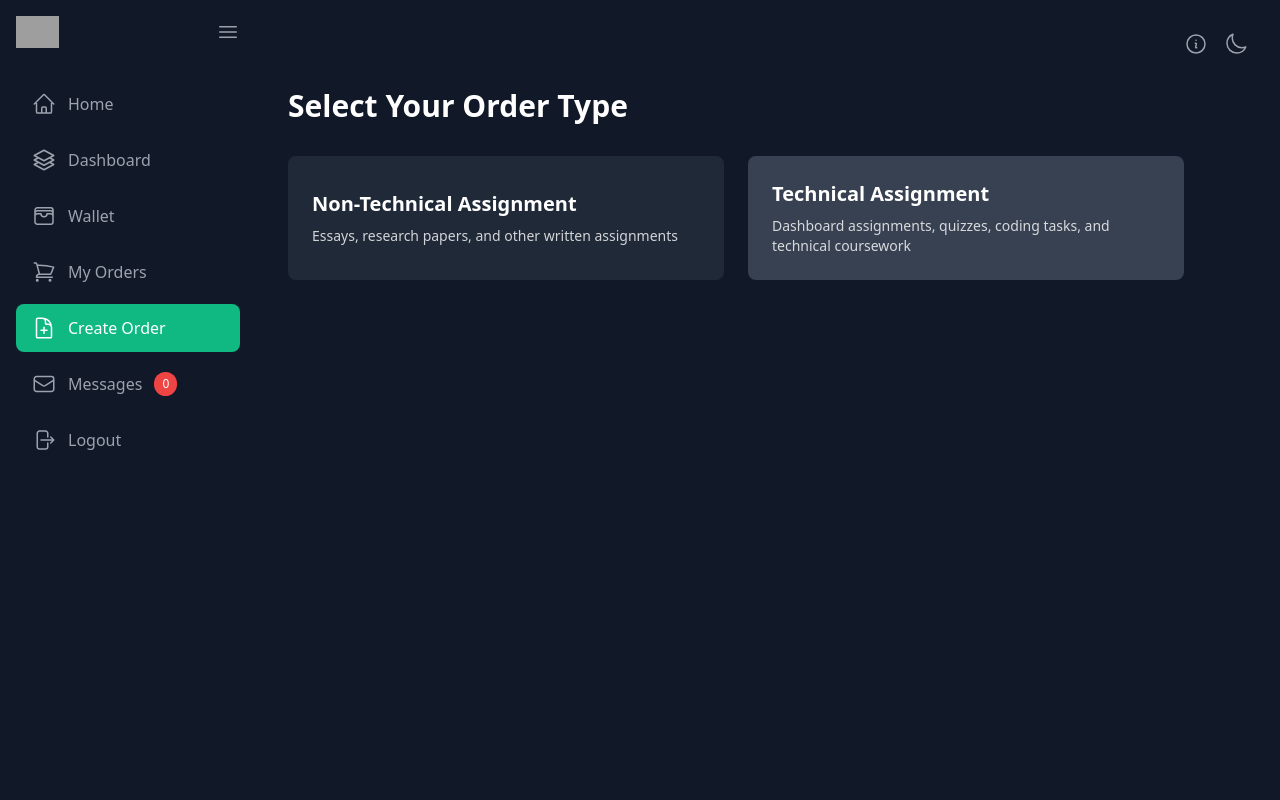
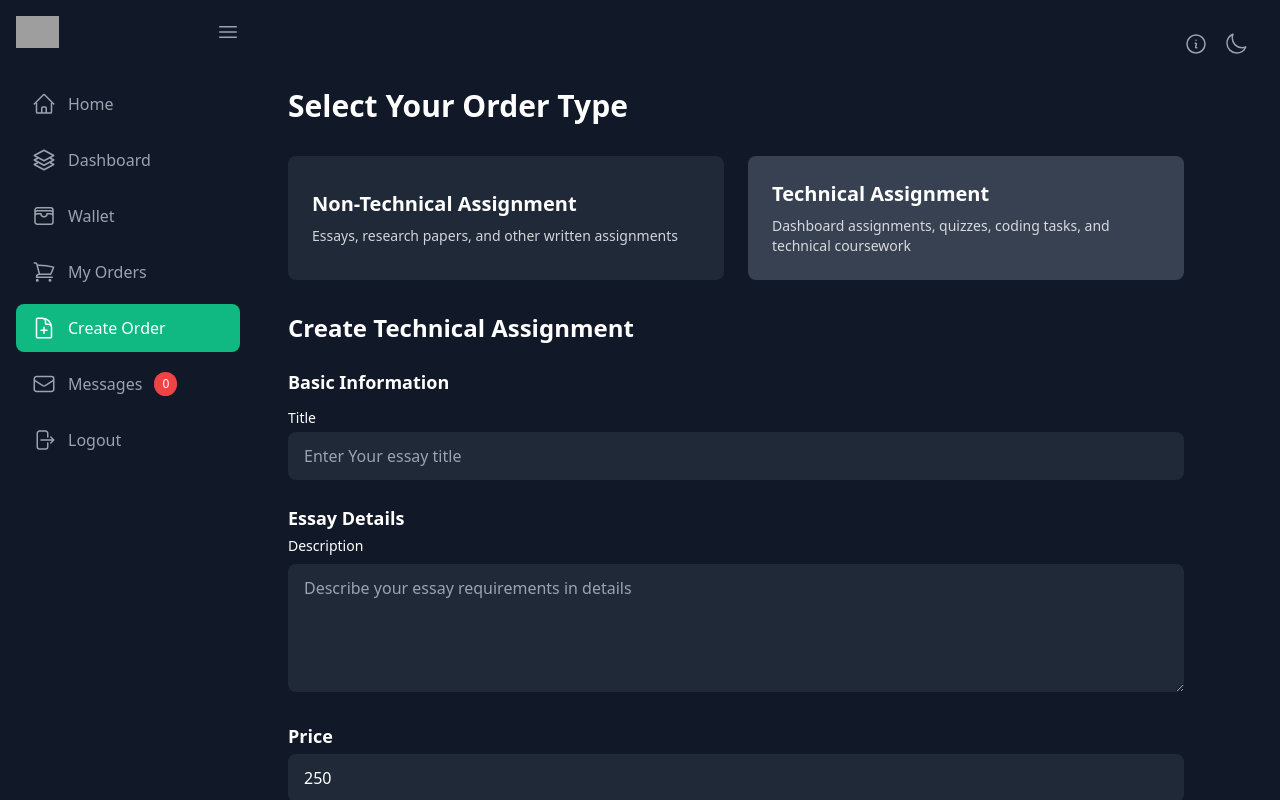
Before and after one commit to codewithAntony/assignment-writers, a React (Vite) app in the folder frontend/: page /dashboard/create-order in a window 1280 px wide. Both pictures are taken after a click on the button 966 px from the left and 218 px from the top of the page. Shown: the top 800 px of the page. Built offline with nearby package versions, Linux system fonts and the light colour scheme; grey boxes are pictures that could not be loaded.

Commit message:
updated the non-technical assignment

```diff
--- a/frontend/src/pages/CreateOrder.jsx
+++ b/frontend/src/pages/CreateOrder.jsx
@@ -8,24 +8,24 @@ function CreateOrder() {
     const [writingLevel, setWritingLevel] = useState('');
     const [selectedCourse, setSelectedCourse] = useState('');
     const [selectedServices, setSelectedServices] = useState('');
-    const [spacing, setSpacing] = useState('')
-    const [file, setFile] = useState(null)
+    const [spacing, setSpacing] = useState('');
+    const [file, setFile] = useState(null);
     const [deadline, setDeadline] = useState(null);
 
     const handleDrop = (event) => {
-        event.preventDefault()
-        const droppedFile = event.dataTransfer.files[0]
-        setFile(droppedFile)
-    }
+        event.preventDefault();
+        const droppedFile = event.dataTransfer.files[0];
+        setFile(droppedFile);
+    };
 
     const handleFileChange = (event) => {
-        const selectedFile = event.target.files[0]
-        setFile(selectedFile)
-    }
+        const selectedFile = event.target.files[0];
+        setFile(selectedFile);
+    };
 
     const preventDefault = (event) => {
-        event.preventDefault()
-    }
+        event.preventDefault();
+    };
 
     const handleCreateOrder = () => {
         navigate('/dashboard/create-order');
@@ -129,12 +129,11 @@ function CreateOrder() {
     return (
         <div className="max-w-4xl">
             <h1 className="text-3xl font-bold mb-8">Select Your Order Type</h1>
-
             <div className="grid grid-cols-1 md:grid-cols-2 gap-6 mb-8">
                 <button
                     className={`p-6 rounded-lg text-left ${
                         orderType === 'non-technical'
-                            ? 'bg-orange-500'
+                            ? 'bg-gray-700'
                             : 'bg-gray-800'
                     }`}
                     onClick={() => setOrderType('non-technical')}
@@ -164,7 +163,6 @@ function CreateOrder() {
                     </p>
                 </button>
             </div>
-
             {orderType === 'non-technical' && (
                 <div>
                     <h2 className="text-2xl font-bold mb-6">
@@ -295,9 +293,7 @@ function CreateOrder() {
                                                     ? 'bg-blue-500 text-white'
                                                     : 'bg-gray-800 hover:bg-gray-700'
                                             }`}
-                                            onClick={() =>
-                                                setSpacing(level)
-                                            }
+                                            onClick={() => setSpacing(level)}
                                         >
                                             {level}
                                         </button>
@@ -345,7 +341,9 @@ function CreateOrder() {
                             <label className="block text-lg font-semibold mb-4">
                                 Essay Details
                             </label>
-                            <p className="text-white text-sm mb-2">Description</p>
+                            <p className="text-white text-sm mb-2">
+                                Description
+                            </p>
                             <textarea
                                 placeholder="Describe your essay requirements in details"
                                 className="w-full bg-gray-800 text-white px-4 py-3 rounded-lg h-32"
@@ -377,24 +375,39 @@ function CreateOrder() {
                                 placeholderText="Select deadline"
                             />
                         </div>
+
                         <div>
                             <label className="block text-lg font-semibold my-4">
                                 Essay Details
                             </label>
-                            <div className="border-2 border-dashed border-gray-400 rounded-lg p-6 text-center cursor-pointer bg-gray-900 text-white" onDrop={handleDrop} onDragOver={preventDefault} onDragEnter={preventDefault} onDragLeave={preventDefault}>
-
+                            <div
+                                className="border-2 border-dashed border-gray-400 rounded-lg p-6 text-center cursor-pointer bg-gray-900 text-white"
+                                onDrop={handleDrop}
+                                onDragOver={preventDefault}
+                                onDragEnter={preventDefault}
+                                onDragLeave={preventDefault}
+                            >
                                 <input
                                     type="file"
                                     id="fileInput"
                                     className="hidden"
                                     onChange={handleFileChange}
                                 />
-                            <label htmlFor="fileInput" className="block cursor-pointer">
-<p className="text-lg font-semibold">Drag and Drop your files</p>
-<p className="text-sm text-gray-400 mt-2">Or Click here to upload</p>
+                                <label
+                                    htmlFor="fileInput"
+                                    className="block cursor-pointer"
+                                >
+                                    <p className="text-lg font-semibold">
+                                        Drag and Drop your files
+                                    </p>
+                                    <p className="text-sm text-gray-400 mt-2">
+                                        Or Click here to upload
+                                    </p>
                                 </label>
                                 {file && (
-                                <p className="text-green-400 mt-4">Selected File: {file.name}</p>
+                                    <p className="text-green-400 mt-4">
+                                        Selected File: {file.name}
+                                    </p>
                                 )}
                             </div>
                         </div>
@@ -405,8 +418,124 @@ function CreateOrder() {
                         >
                             Create Order
                         </button>
+                    </div>
+                </div>
+            )}
 
+            {orderType === 'technical' && (
+                <div>
+                    <h2 className="text-2xl font-bold mb-6">
+                        Create Technical Assignment
+                    </h2>
+
+                    <div className="space-y-6">
+                        <div>
+                            <label className="block text-lg font-semibold ">
+                                Basic Information
+                            </label>
+                            <p className="text-white text-sm mt-3 mb-1">
+                                Title
+                            </p>
+                            <input
+                                type="text"
+                                placeholder="Enter Your essay title"
+                                className="w-full bg-gray-800 text-white px-4 py-3 rounded-lg"
+                            />
                         </div>
+                    </div>
+
+                    <div>
+                        <label className="block text-lg font-semibold mt-6 mb-1">
+                            Essay Details
+                        </label>
+                        <p className="text-white text-sm mb-2">Description</p>
+                        <textarea
+                            placeholder="Describe your essay requirements in details"
+                            className="w-full bg-gray-800 text-white px-4 py-3 rounded-lg h-32"
+                        />
+                    </div>
+
+                    <div>
+                        <label className="block text-lg font-semibold mt-6 mb-1">
+                            Price
+                        </label>
+                        <input
+                            type="number"
+                            defaultValue={250}
+                            min={250}
+                            className="w-full bg-gray-800 text-white px-4 py-3 rounded-lg"
+                        />
+                        <p className="text-white text-sm mt-6 mb-1">
+                            Min: KES 250
+                        </p>
+                    </div>
+
+                    <div className="w-full">
+                        <DatePicker
+                            selected={deadline}
+                            onChange={(date) => setDeadline(date)}
+                            minDate={new Date()}
+                            dateFormat="yyyy-MM-dd"
+                            className="w-full bg-gray-800 text-white px-4 py-3 rounded-lg"
+                            placeholderText="Select deadline"
+                        />
+                    </div>
+
+                    <div>
+                        <label className="block text-lg font-semibold mt-6 mb-1">
+                            Amount of Assignment
+                        </label>
+                        <p className="text-white text-sm mb-2">Amount</p>
+                        <input
+                            type="number"
+                            defaultValue={1}
+                            min={1}
+                            className="w-full bg-gray-800 text-white px-4 py-3 rounded-lg"
+                        />
+                    </div>
+
+                    <div className="mb-4">
+                        <label className="block text-lg font-semibold mt-6 mb-1">
+                            Essay Details
+                        </label>
+                        <div
+                            className="border-2 border-dashed border-gray-400 rounded-lg p-6 text-center cursor-pointer bg-gray-900 text-white"
+                            onDrop={handleDrop}
+                            onDragOver={preventDefault}
+                            onDragEnter={preventDefault}
+                            onDragLeave={preventDefault}
+                        >
+                            <input
+                                type="file"
+                                id="fileInput"
+                                className="hidden"
+                                onChange={handleFileChange}
+                            />
+                            <label
+                                htmlFor="fileInput"
+                                className="block cursor-pointer"
+                            >
+                                <p className="text-lg font-semibold">
+                                    Drag and Drop your files
+                                </p>
+                                <p className="text-sm text-gray-400 mt-2">
+                                    Or Click here to upload
+                                </p>
+                            </label>
+                            {file && (
+                                <p className="text-green-400 mt-4">
+                                    Selected File: {file.name}
+                                </p>
+                            )}
+                        </div>
+                    </div>
+
+                    <button
+                        onClick={handleCreateOrder}
+                        className="bg-blue-500 text-white px-6 py-2 rounded-lg hover:bg-blue-600"
+                    >
+                        Create Assignment
+                    </button>
                 </div>
             )}
         </div>
```
Lines whose indentation alone changed are shown as unchanged.
